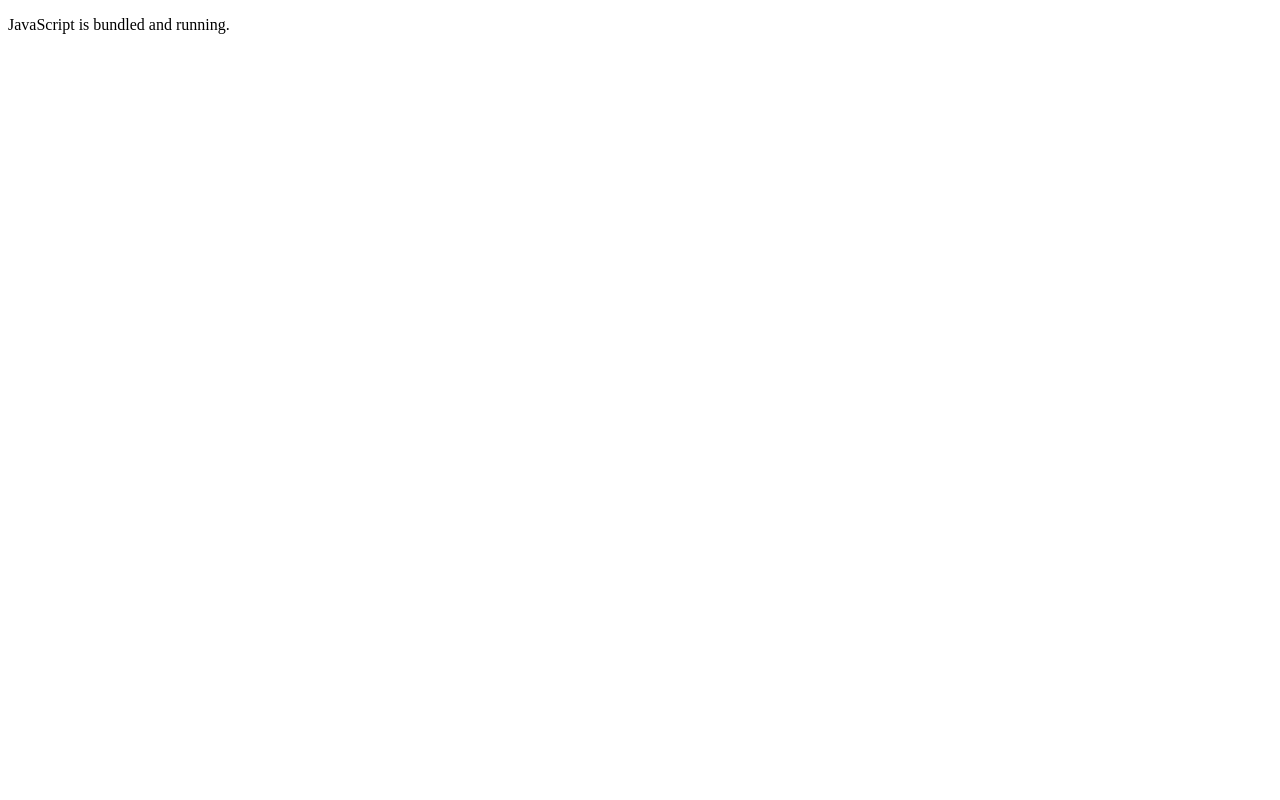
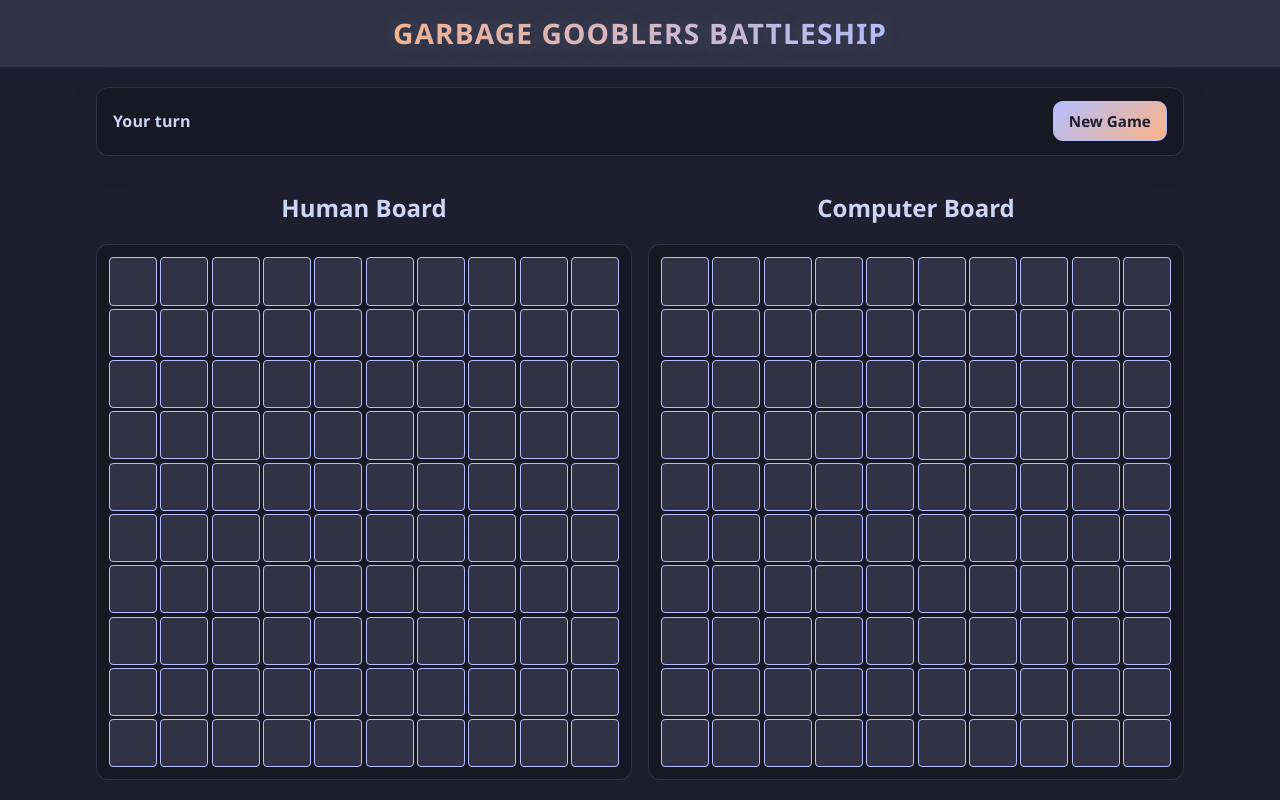
Before and after one commit to GarbageGoobler/odin-battleship, a website built with webpack: page src/template.html in a window 1280 px wide. Built offline with nearby package versions, Linux system fonts and the light colour scheme.

Commit message:
feat(ui): scaffold initial game layour with status controls and boards

```diff
--- a/src/index.js
+++ b/src/index.js
@@ -1,7 +1,13 @@
-const app = document.querySelector("#app");
+import "./styles.css";
+import { renderUI } from "./ui/render.js";
+import { createGameController } from "./app/gameController.js";
 
-if (app) {
-  const status = document.createElement("p");
-  status.textContent = "JavaScript is bundled and running.";
-  app.append(status);
+const appElement = document.querySelector("#app");
+
+if (appElement) {
+  const controller = createGameController();
+  const ui = renderUI(appElement);
+
+  ui.renderLayout();
+  ui.renderState(controller.getState());
 }
--- /dev/null
+++ b/src/styles.css
@@ -0,0 +1,158 @@
+:root {
+  --ctp-base: #1e1e2e;
+  --ctp-mantle: #181825;
+  --ctp-surface0: #313244;
+  --ctp-text: #cdd6f4;
+  --ctp-lavender: #b4befe;
+  --ctp-peach: #fab387;
+}
+
+*,
+*::before,
+*::after {
+  box-sizing: border-box;
+}
+
+body {
+  display: flex;
+  flex-direction: column;
+  min-height: 100vh;
+  margin: 0;
+  color: var(--ctp-text);
+  background: var(--ctp-base);
+  font-family: "Space Grotesk", "Avenir Next", "Segoe UI", sans-serif;
+}
+
+header {
+  display: flex;
+  justify-content: center;
+  align-items: center;
+  background: var(--ctp-surface0);
+}
+
+header h1 {
+  margin: 0;
+  padding: 0.9rem 1rem;
+  font-size: clamp(1.4rem, 2.2vw, 2rem);
+  font-weight: 700;
+  letter-spacing: 0.04em;
+  text-transform: uppercase;
+  color: var(--ctp-text);
+  background: linear-gradient(
+    90deg,
+    var(--ctp-peach) 0%,
+    var(--ctp-lavender) 100%
+  );
+  -webkit-background-clip: text;
+  background-clip: text;
+  color: transparent;
+  text-shadow: 0 0 20px rgb(137 180 250 / 0.18);
+}
+
+#app {
+  width: min(100%, 70rem);
+  margin: 1.25rem auto 0;
+  padding: 0 1rem 1rem;
+}
+
+.game-controls {
+  display: flex;
+  align-items: center;
+  justify-content: space-between;
+  gap: 1rem;
+  padding: 0.85rem 1rem;
+  background: var(--ctp-mantle);
+  border: 1px solid var(--ctp-surface0);
+  border-radius: 0.75rem;
+  box-shadow: 0 8px 22px rgb(24 24 37 / 0.45);
+}
+
+.status-display {
+  margin: 0;
+  font-weight: 600;
+  letter-spacing: 0.01em;
+}
+
+.new-game-button {
+  border: 1px solid var(--ctp-lavender);
+  background: linear-gradient(135deg, var(--ctp-lavender), var(--ctp-peach));
+  color: var(--ctp-base);
+  font: inherit;
+  font-size: 0.95rem;
+  font-weight: 700;
+  padding: 0.55rem 0.95rem;
+  border-radius: 0.6rem;
+  cursor: pointer;
+  transition:
+    transform 120ms ease,
+    filter 120ms ease;
+}
+
+.new-game-button:hover {
+  filter: brightness(1.05);
+}
+
+.new-game-button:active {
+  transform: translateY(1px) scale(0.99);
+}
+
+.new-game-button:focus-visible {
+  outline: 2px solid var(--ctp-text);
+  outline-offset: 2px;
+}
+
+.game-boards {
+  display: grid;
+  grid-template-columns: repeat(2, minmax(0, 1fr));
+  gap: 1rem;
+  margin-top: 1rem;
+}
+
+.board-title {
+  text-align: center;
+}
+
+.board-grid {
+  display: grid;
+  grid-template-columns: repeat(10, minmax(0, 1fr));
+  gap: 0.2rem;
+  padding: 0.75rem;
+  background: var(--ctp-mantle);
+  border: 1px solid var(--ctp-surface0);
+  border-radius: 0.75rem;
+}
+
+.cell {
+  width: 100%;
+  aspect-ratio: 1 / 1;
+  border: 1px solid var(--ctp-lavender);
+  border-radius: 0.25rem;
+  background: var(--ctp-surface0);
+  color: var(--ctp-text);
+}
+
+.cell:hover {
+  filter: brightness(1.1);
+}
+
+.cell:focus-visible {
+  outline: 2px solid var(--ctp-peach);
+  outline-offset: 1px;
+}
+
+@media (max-width: 760px) {
+  .game-boards {
+    grid-template-columns: 1fr;
+  }
+}
+
+@media (max-width: 520px) {
+  .game-controls {
+    flex-direction: column;
+    align-items: stretch;
+  }
+
+  .new-game-button {
+    width: 100%;
+  }
+}
--- a/src/template.html
+++ b/src/template.html
@@ -6,6 +6,9 @@
     <title>Battleship</title>
   </head>
   <body>
+    <header>
+      <h1>Garbage Gooblers Battleship</h1>
+    </header>
     <main id="app"></main>
   </body>
 </html>
--- a/src/ui/render.js
+++ b/src/ui/render.js
@@ -0,0 +1,63 @@
+export function renderUI(appElement) {
+  function renderLayout() {
+    const controls = document.createElement("div");
+    controls.className = "game-controls";
+
+    const gameBoards = document.createElement("div");
+    gameBoards.className = "game-boards";
+
+    const statusDisplay = document.createElement("p");
+    statusDisplay.className = "status-display";
+    statusDisplay.textContent = "Your turn";
+
+    const newGameButton = document.createElement("button");
+    newGameButton.type = "button";
+    newGameButton.className = "new-game-button";
+    newGameButton.textContent = "New Game";
+
+    const playerBoard = createBoard("player");
+    const computerBoard = createBoard("computer");
+
+    controls.append(statusDisplay, newGameButton);
+    gameBoards.append(playerBoard, computerBoard);
+    appElement.append(controls);
+    appElement.append(gameBoards);
+  }
+
+  function renderState(state) {
+    const statusDisplay = appElement.querySelector(".status-display");
+    if (!statusDisplay) return;
+    statusDisplay.textContent = state.message;
+  }
+
+  function createBoard(boardName) {
+    const boardSection = document.createElement("section");
+    boardSection.className = "board-section";
+
+    const boardTitle = document.createElement("h2");
+    boardTitle.className = "board-title";
+    boardTitle.textContent =
+      boardName === "computer" ? "Computer Board" : "Human Board";
+
+    const grid = document.createElement("div");
+    grid.className = "board-grid";
+
+    // hard coding boardSize cos I can't be bothered
+    for (let x = 0; x < 10; x++) {
+      for (let y = 0; y < 10; y++) {
+        const cell = document.createElement("button");
+        cell.type = "button";
+        cell.className = "cell";
+        cell.dataset.board = boardName;
+        cell.dataset.x = String(x);
+        cell.dataset.y = String(y);
+        grid.append(cell);
+      }
+    }
+
+    boardSection.append(boardTitle, grid);
+    return boardSection;
+  }
+
+  return { renderLayout, renderState };
+}
```
